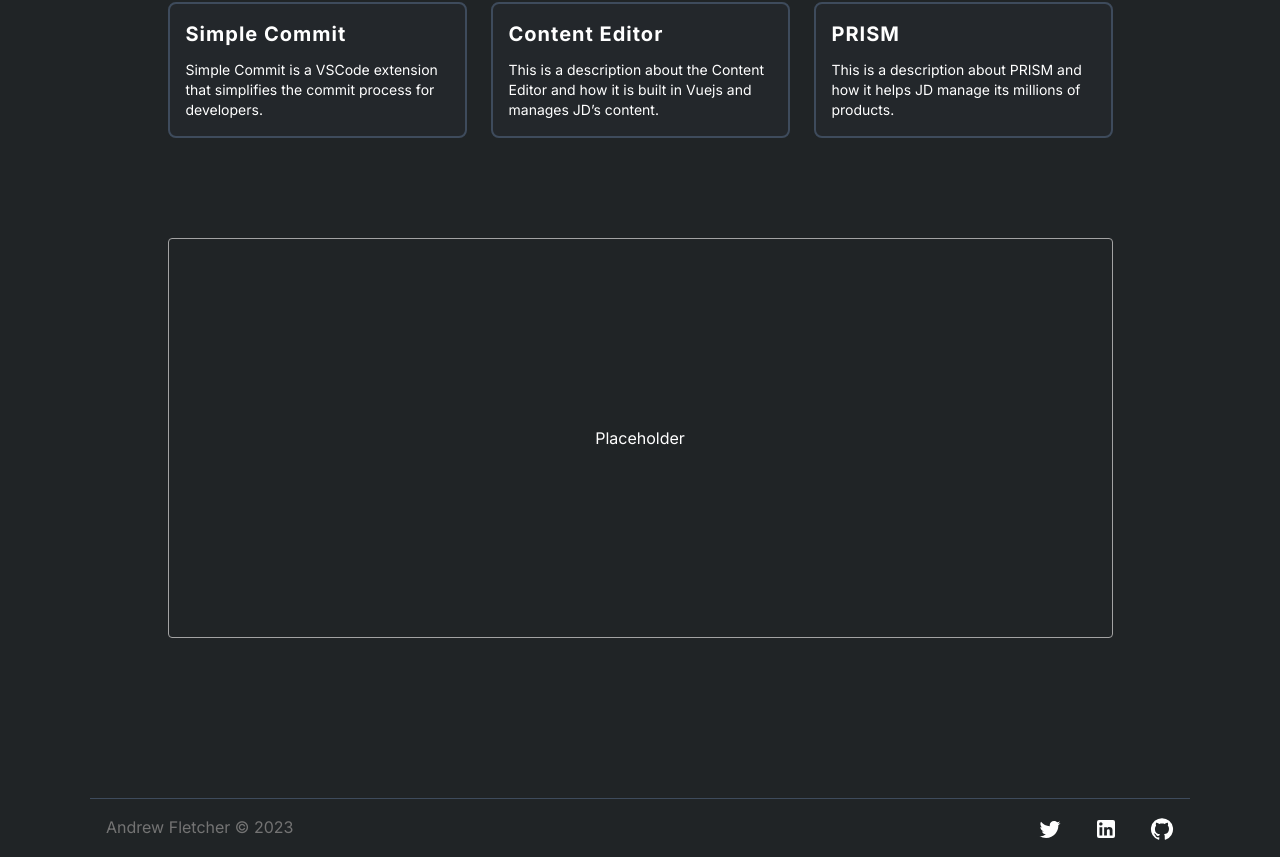
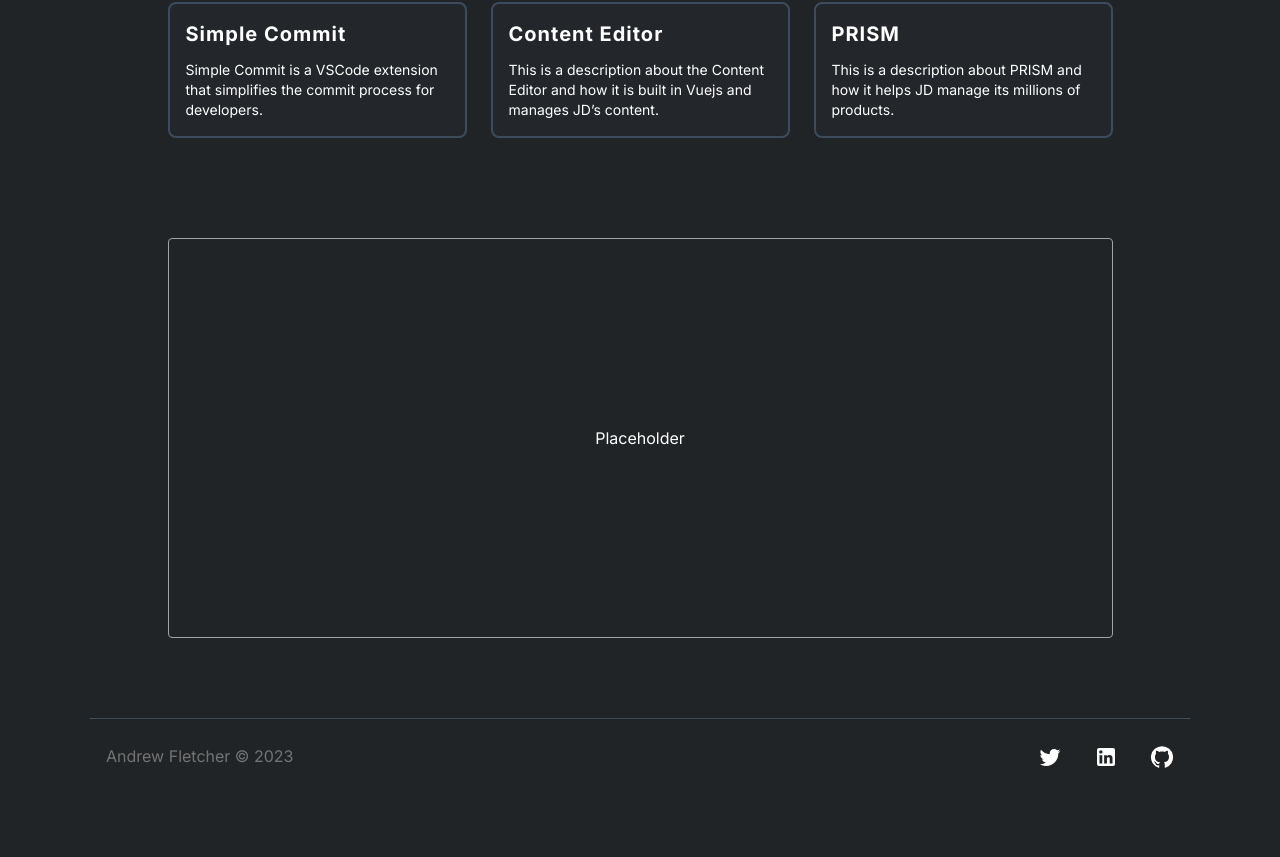
Before and after one commit to fletch-r/personal, a React (Vite) app: page / in a window 1280 px wide. Shown: the part 490-1347 px from the top of the page. After the commit the page ends 1283 px from the top, so only its background shows below. Built offline with nearby package versions, Linux system fonts and the light colour scheme.

Commit message:
chore: :fire:  - deleted comment

```diff
--- a/src/layout/Layout.tsx
+++ b/src/layout/Layout.tsx
@@ -36,13 +36,10 @@ function Layout() {
             </ol>
         </div>
       </nav>
-      {/* <div className={`z-20 h-[200px] bg-black shadow absolute transition-all hover:top-[100px] left-0 w-full ${projectsHovered ? 'top-[100px]' : '-top-[100%]'}`}>
-        <p className='text-white'>This is where the projects are going to be</p>
-      </div> */}
       <main>
         <Outlet />
       </main>
-      <footer className='max-w-[1100px] mx-auto border-t border-oxford-main p-4 mt-40 flex justify-between'>
+      <footer className='max-w-[1100px] mx-auto border-t border-oxford-main px-4 py-6 mt-20 flex justify-between items-center'>
         <p className="text-neutral-500">Andrew Fletcher © 2023</p>
         <div className='flex gap-8'>
             <a href="https://www.twitter.com/httpfleck">
```
